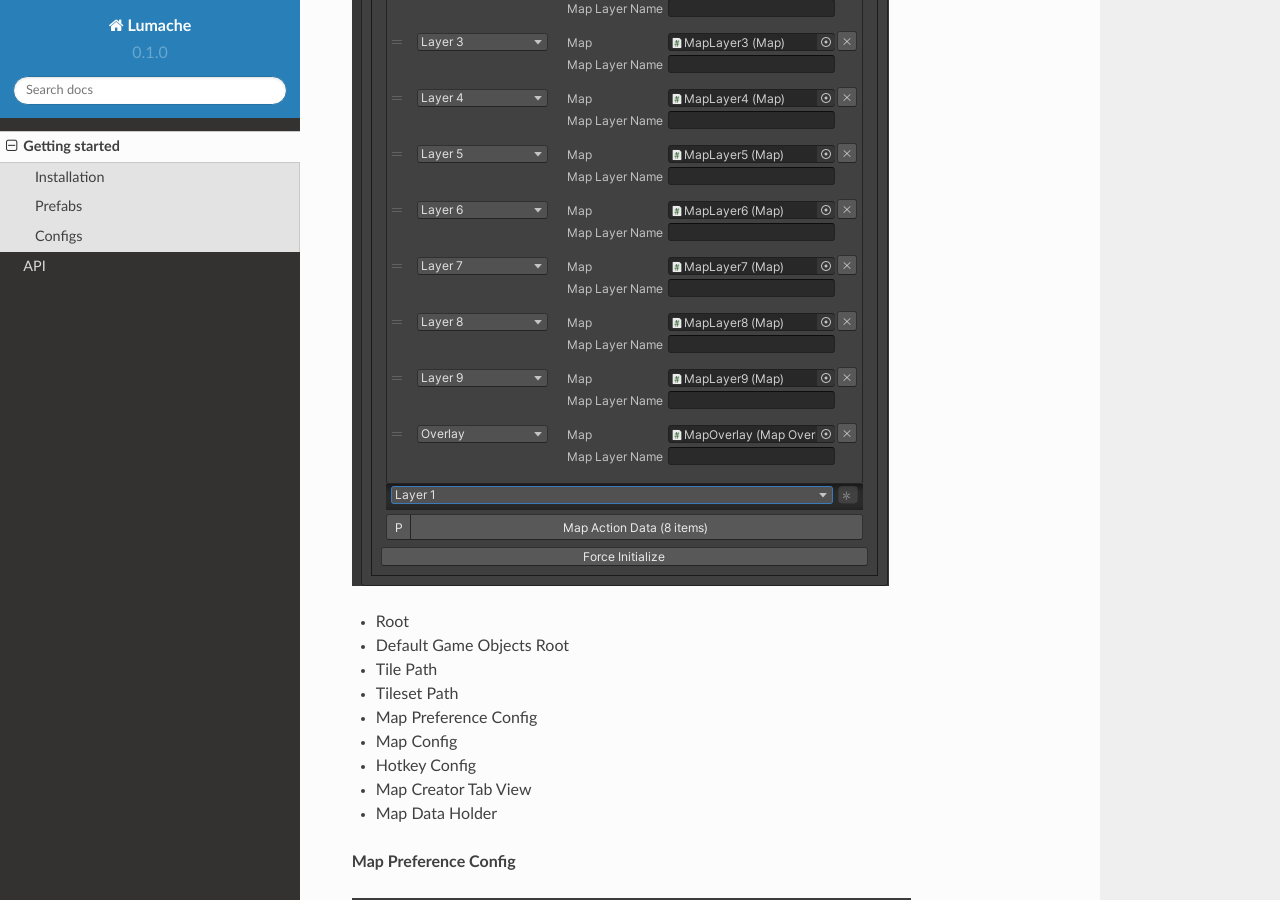
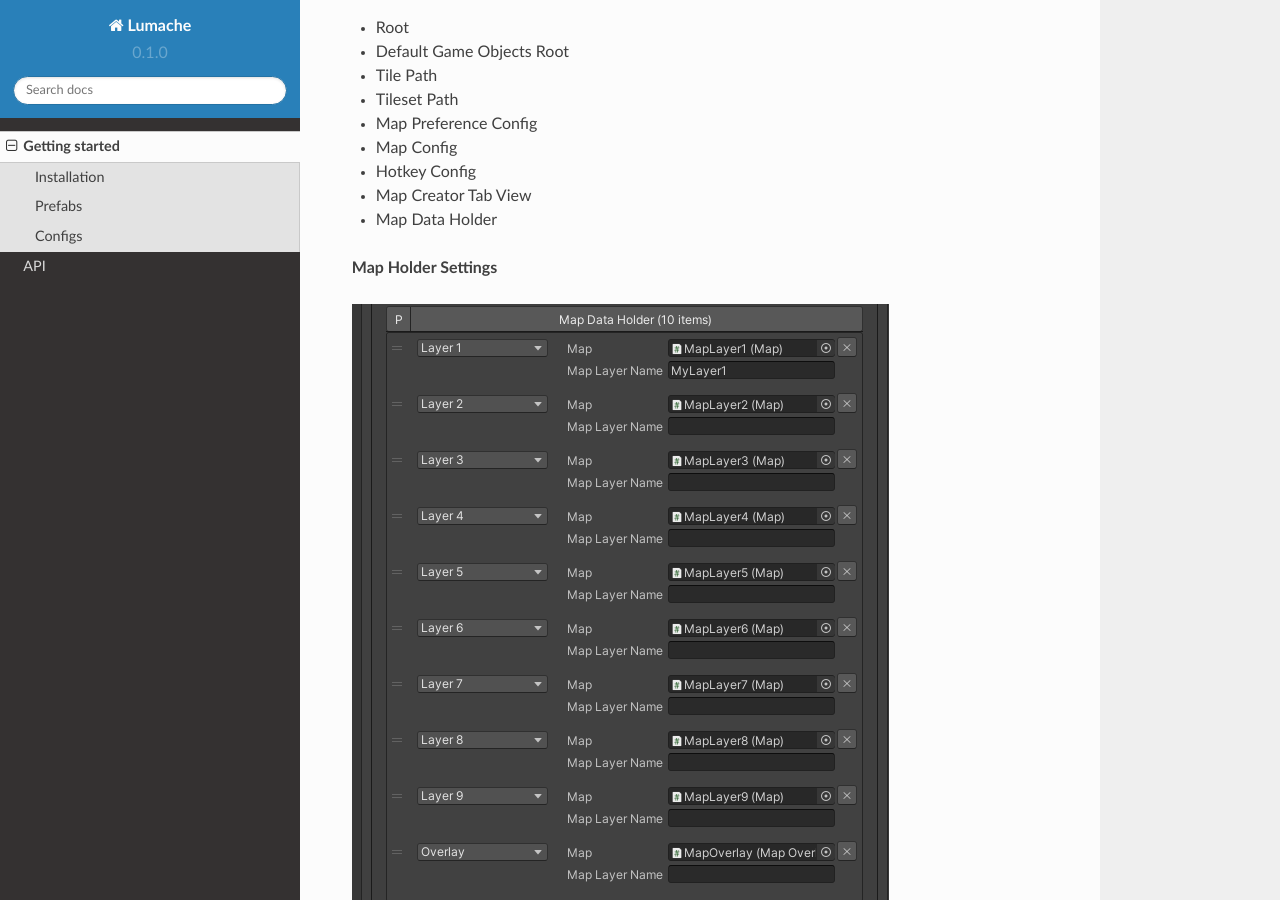
Before and after one commit to tawi1/Tile-Prefab-Placer, a Sphinx documentation site: the page built from docs/source/gettingstarted.rst, in a window 1280 px wide and 900 px high, scrolled down 1967 px. Built offline with Sphinx 7.4.7 and the Read the Docs theme 2.0.0, drawn with Linux system fonts in a browser that asks for light colours.

Commit message:
Updated getting started

```diff
--- a/docs/source/gettingstarted.rst
+++ b/docs/source/gettingstarted.rst
@@ -86,6 +86,11 @@ Configs
 * Map Data Holder
 
 
+**Map Holder Settings**
+
+.. image:: images/MapHolderTab.png
+
+
 **Map Preference Config**
 
 .. image:: images/MapPreferenceWindow.png
```
Also changed, not shown: docs/source/images/CachedValuesTab.png, docs/source/images/MapHolderTab.png (added).
